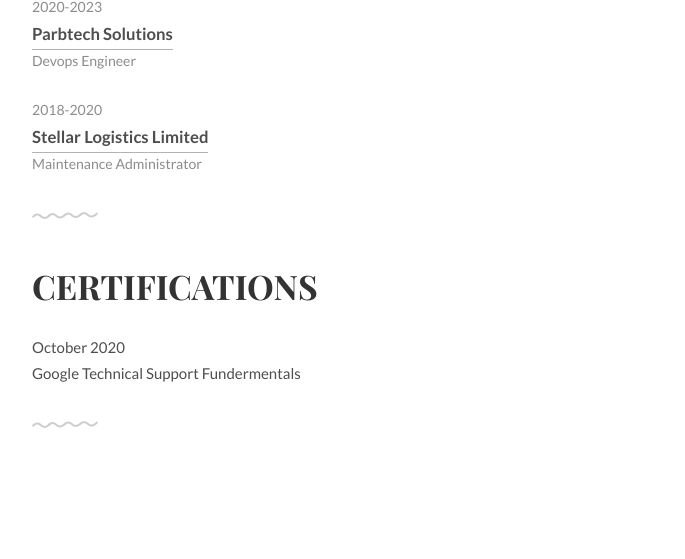
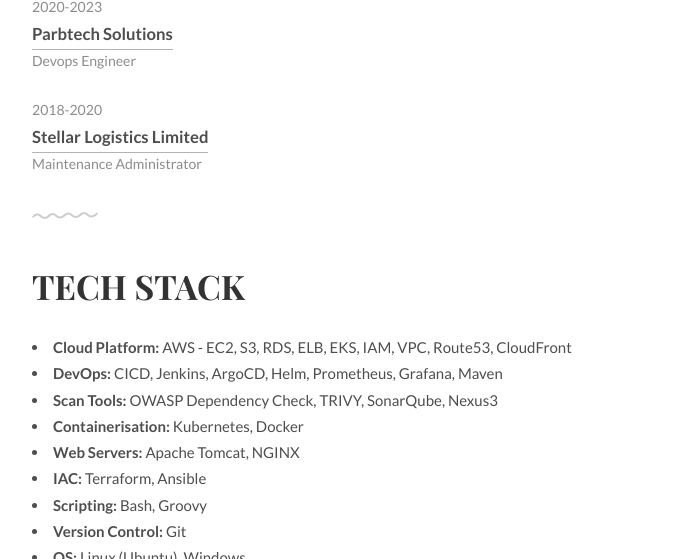
Before and after one commit to Ing-Kay/Ing-Kay.github.io, a plain HTML site: page resume-site/index.html in a window 1280 px wide. Shown: the part 1171-1730 px from the top of the page, without its empty margins (297-982 px from the left). Drawn offline with Linux system fonts and the light colour scheme.

Commit message:
update index.html

```diff
--- a/resume-site/index.html
+++ b/resume-site/index.html
@@ -71,7 +71,7 @@
 				<li><strong>IAC:</strong> Terraform, Ansible</li>
 				<li><strong>Scripting:</strong> Bash, Groovy</li>
 				<li><strong>Version Control:</strong> Git</li>
-					<li><strong>OS:</strong> Linux (Ubuntu)</li>
+				<li><strong>OS:</strong> Linux (Ubuntu), Windows</li>
 				<li><strong>Database:</strong> SQL</li>
 		</div>
 	</div>
@@ -98,7 +98,24 @@
 		</div>
 	</div>
 
-	<!--Certifications-->
+<!-- Technical Skills -->
+	<div class="skills section second" id="skills">
+		<div class="container">
+			<h1>Tech Stack</h1>
+				<li><strong>Cloud Platform:</strong> AWS - EC2, S3, RDS, ELB, EKS, IAM, VPC, Route53, CloudFront</li>
+				<li><strong>DevOps:</strong> CICD, Jenkins, ArgoCD, Helm, Prometheus, Grafana, Maven</li>
+				<li><strong>Scan Tools:</strong> OWASP Dependency Check, TRIVY, SonarQube, Nexus3</li>
+				<li><strong>Containerisation:</strong> Kubernetes, Docker</li>
+				<li><strong>Web Servers:</strong> Apache Tomcat, NGINX</li>
+				<li><strong>IAC:</strong> Terraform, Ansible</li>
+				<li><strong>Scripting:</strong> Bash, Groovy</li>
+				<li><strong>Version Control:</strong> Git</li>
+				<li><strong>OS:</strong> Linux (Ubuntu), Windows</li>
+				<li><strong>Database:</strong> SQL</li>
+		</div>
+	</div>
+
+	<!-- Certifications -->
 	<div class="certification section" id="certifications">
 		<div class="container">
 			<h1>Certifications</h1>
```
Lines whose indentation alone changed are shown as unchanged.
